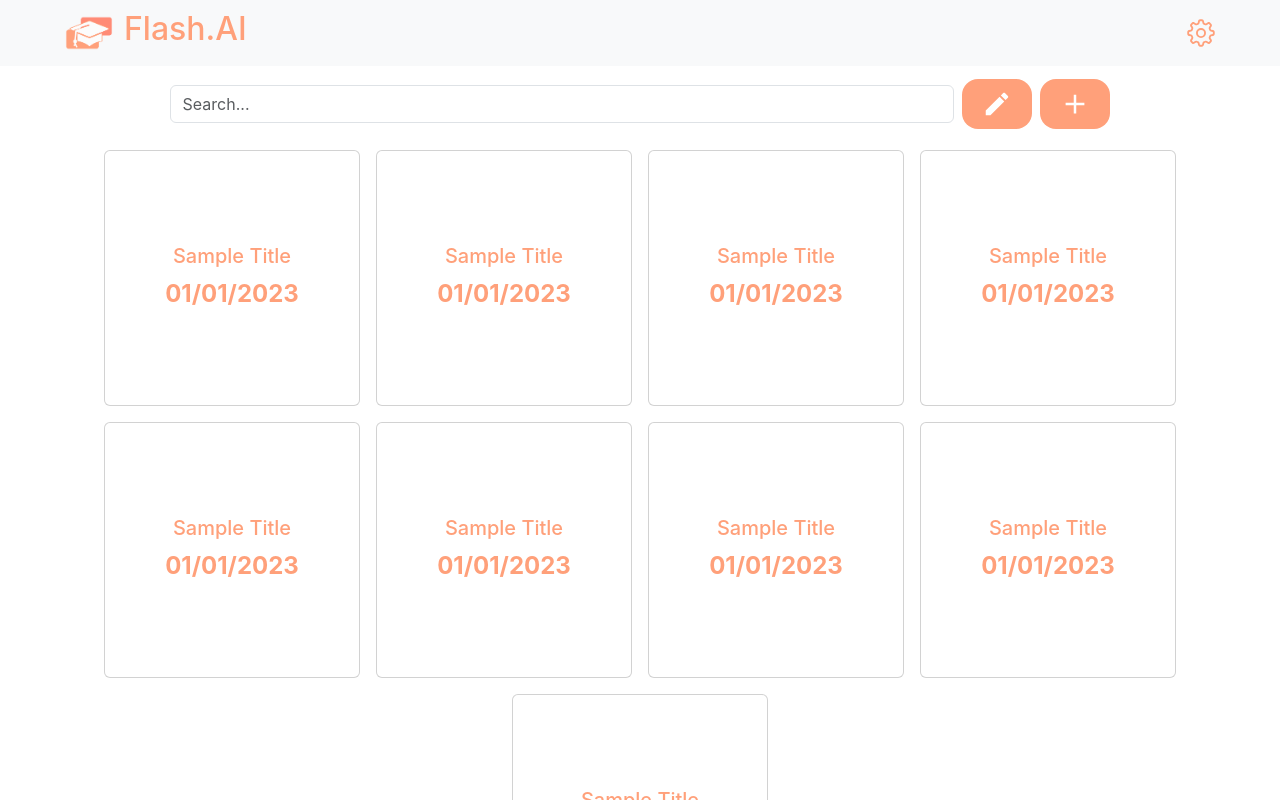
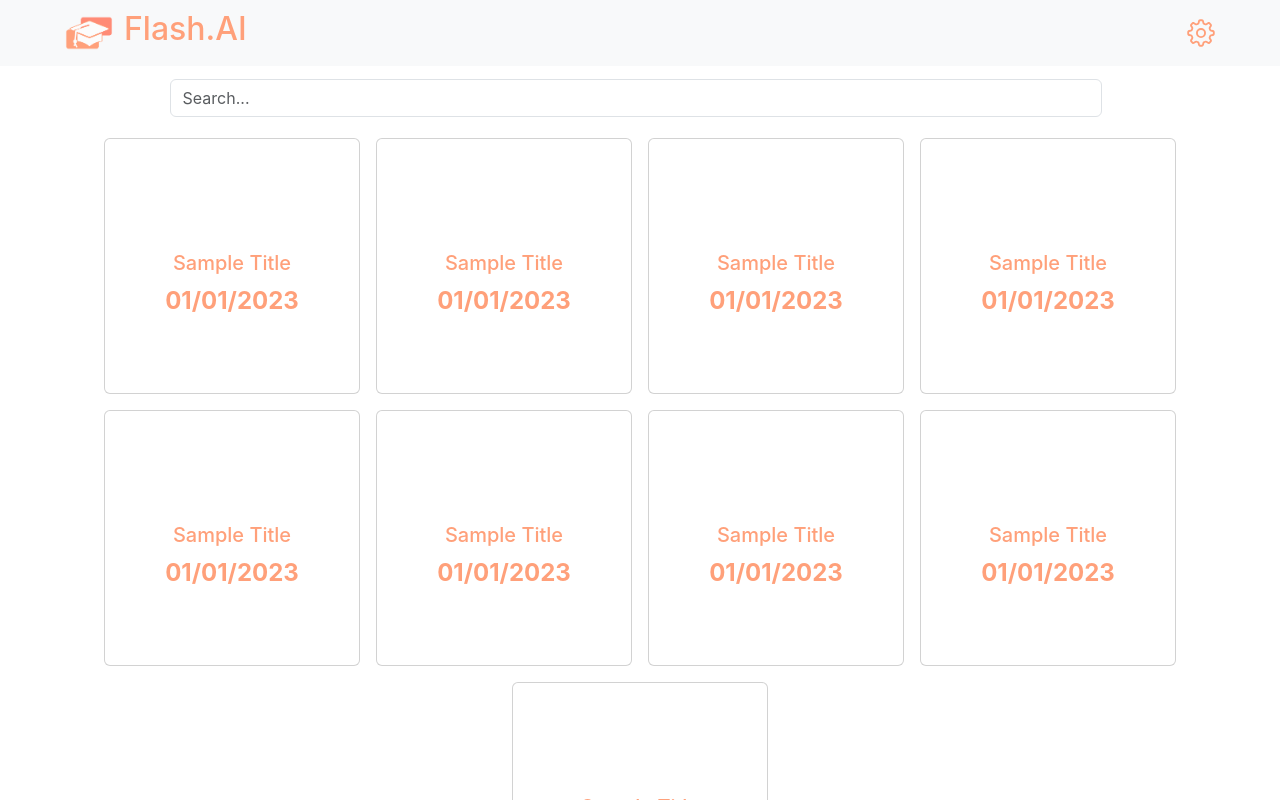
Before and after one commit to Macpickle/Flash.AI, a React (Create React App) app in the folder frontend/: page /home in a window 1280 px wide. Shown: the top 800 px of the page. Built offline with nearby package versions, Linux system fonts and the light colour scheme.

Commit message:
updated home page

```diff
--- a/frontend/src/components/stylesheets/index.css
+++ b/frontend/src/components/stylesheets/index.css
@@ -17,49 +17,3 @@
     color: var(--primary-design-color);
     font-size: 2rem;
 }
-
-.button {
-    background-color: #FFA07A;
-    border: none;
-    color: white;
-    text-align: center;
-    padding: 10px 20px;
-    text-decoration: none;
-    display: inline-block;
-    font-size: 16px;
-    border-radius: 1rem;
-    cursor: pointer;
-    transition: all ease-in-out 0.3s;
-}
-
-.button:hover {
-    box-shadow: 0 3px 3px rgba(0, 0, 0, 0.2);
-    background-color: #FFDAB9;
-    background: linear-gradient(45deg, #FFA07A, #FFDAB9);
-}
-
-.doc {
-    color: var(--primary-design-color);
-    font-size: 1.5rem;
-    font-weight: bold;
-    transition: all ease-in-out 0.3s;
-}
-
-.doc:hover {
-    color: var(--secondary-design-color);
-    transform: scale(1.05);
-}
-
-.icon-gear:hover {
-    color: var(--secondary-design-color);
-    animation: rotate 2s linear infinite;
-}
-
-@keyframes rotate {
-    from {
-        transform: rotate(0deg);
-    }
-    to {
-        transform: rotate(360deg);
-    }
-}
--- a/frontend/src/pages/Home.js
+++ b/frontend/src/pages/Home.js
@@ -1,11 +1,16 @@
 import NavBar from '../components/Navbar';
 import { GoGear } from "react-icons/go";
-import { IoMdAdd } from "react-icons/io";
+import { MdDelete } from "react-icons/md";
 import { IoMdCreate } from "react-icons/io";
 
 const testCard = (index) => {
     return (
         <div className="card doc m-2" key={index} style={{width: '20dvw', height: '20dvw'}}>
+            <div className="hide">
+                <button className = "transparent-button"><IoMdCreate className="icon" size={30} /></button>
+                <button className = "transparent-button"><MdDelete className="icon" size={30} /></button>
+            </div>
+
             <div className="card-body d-flex flex-column justify-content-center align-items-center">
                 <h5 className="card-title">Sample Title</h5>
                 <p className="card-text">01/01/2023</p>
@@ -24,8 +29,6 @@ function Home() {
             <div className="container-fluid d-flex flex-column align-items-center" style = {{padding: '1%'}}>
                 <div className="search-bar w-75 d-flex align-items-center">
                     <input type="text" placeholder="Search..." className="form-control me-2" />
-                    <button className="button me-2"><IoMdCreate size={30} /></button>
-                    <button className="button"><IoMdAdd size={30} /></button>
                 </div>
             </div>
 
--- a/frontend/src/stylesheets/index.css
+++ b/frontend/src/stylesheets/index.css
@@ -67,3 +67,53 @@ input[type="checkbox"] {
     background-color: #FFDAB9;
     background: linear-gradient(45deg, #FFA07A, #FFDAB9);
 }
+
+.transparent-button {
+    background-color: transparent;
+    color: var(--primary-design-color);
+    border: none;
+}
+
+.transparent-button:hover {
+    transform: scale(1.1);
+}
+
+.hide {
+    visibility: hidden;
+    display: flex;
+    justify-content: end;
+    width: 100%;
+    padding-left: 2rem;
+    transition: all ease-in-out 0.3s;
+}
+
+.doc {
+    color: var(--primary-design-color);
+    font-size: 1.5rem;
+    font-weight: bold;
+    transition: all ease-in-out 0.3s;
+}
+
+.doc:hover .hide {
+    visibility: visible;
+    transition: all ease-in-out 0.3s;
+}
+
+.doc:hover {
+    color: var(--secondary-design-color);
+    transform: scale(1.05);
+}
+
+.icon-gear:hover {
+    color: var(--secondary-design-color);
+    animation: rotate 2s linear infinite;
+}
+
+@keyframes rotate {
+    from {
+        transform: rotate(0deg);
+    }
+    to {
+        transform: rotate(360deg);
+    }
+}
```
